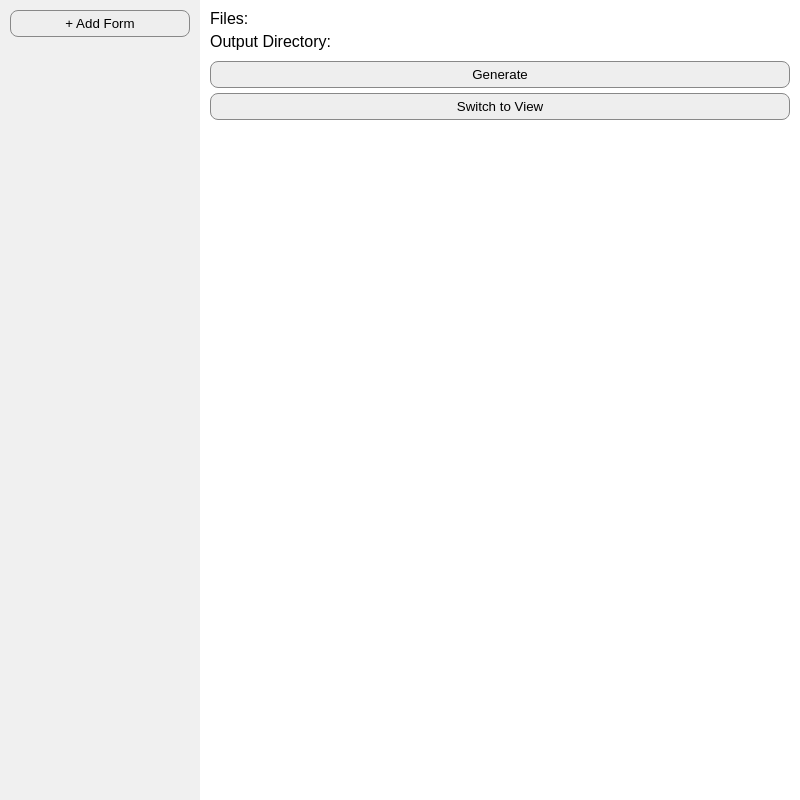
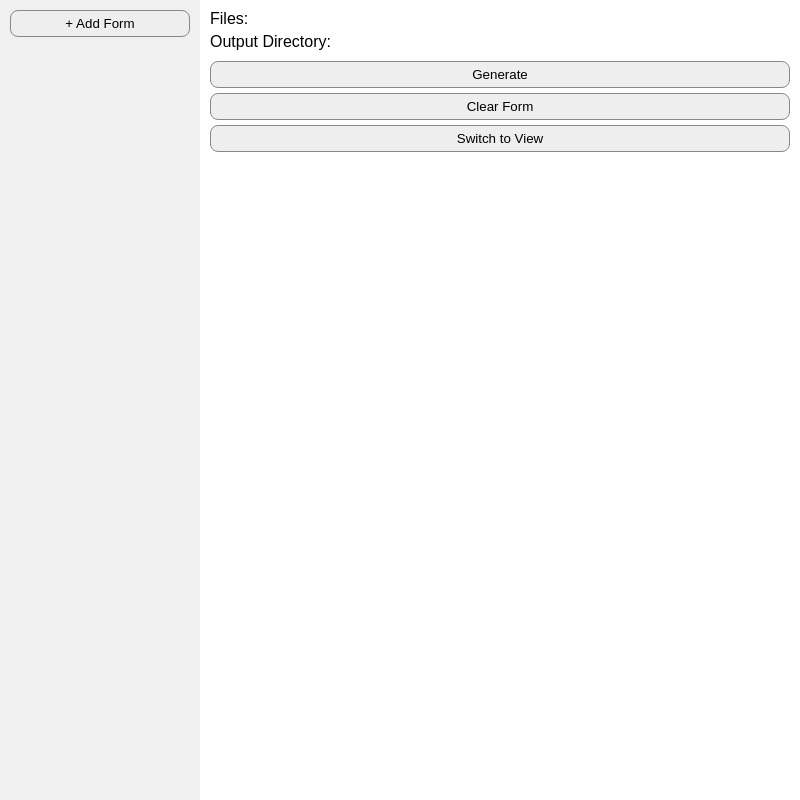
Before and after one commit to shonqwezon/DocxGenerator, an Electron app: page index.html in a window 800 px wide. Drawn offline with Linux system fonts and the light colour scheme; no server answers.

Commit message:
add clearBtn

```diff
--- a/index.html
+++ b/index.html
@@ -157,6 +157,22 @@
       background: #ddd;
       border-color: #555;
     }
+
+    #clearBtn {
+      width: 100%;
+      padding: 5px 0;
+      border-radius: 8px;
+      border: 1px solid #888;
+      background-color: #eee;
+      cursor: pointer;
+      margin-bottom: 5px;
+      text-align: center;
+      transition: 0.2s;
+    }
+
+    #clearBtn:hover {
+      background-color: #ddd;
+    }
   </style>
 </head>
 
@@ -189,6 +205,31 @@
 
     // Insert Generate before toggle
     toggleBtn.parentNode.insertBefore(generateBtn, toggleBtn);
+
+    const clearBtn = document.createElement('button');
+    clearBtn.id = 'clearBtn';
+    clearBtn.textContent = 'Clear Form';
+    generateBtn.parentNode.insertBefore(clearBtn, generateBtn.nextSibling);
+
+    clearBtn.onclick = () => {
+      if (confirm('Are you sure you want to reset this form to default values?')) {
+        const form = forms[activeIndex];
+        form.groups.forEach(group => {
+          group.fields.forEach(field => {
+            if (field.type === 'list') {
+              // Сбрасываем выбранное значение списка
+              field.value = field.options && field.options.length ? field.options[0] : '';
+            } else {
+              field.value = field.default || '';
+            }
+          });
+        });
+        saveForms();
+        renderFormFields();
+      }
+    };
+
+
 
     // Move toggle button to the right under Generate
     toggleBtn.style.width = '100%';
@@ -273,6 +314,8 @@
       if (!form.groups) form.groups = [];
       fieldsContainer.innerHTML = '';
       addGroupBtn.style.display = editMode ? 'block' : 'none';
+      clearBtn.style.display = editMode ? 'none' : 'block';
+
 
       // === File & Directory section (per form) ===
       const topControls = document.createElement('div');
```
